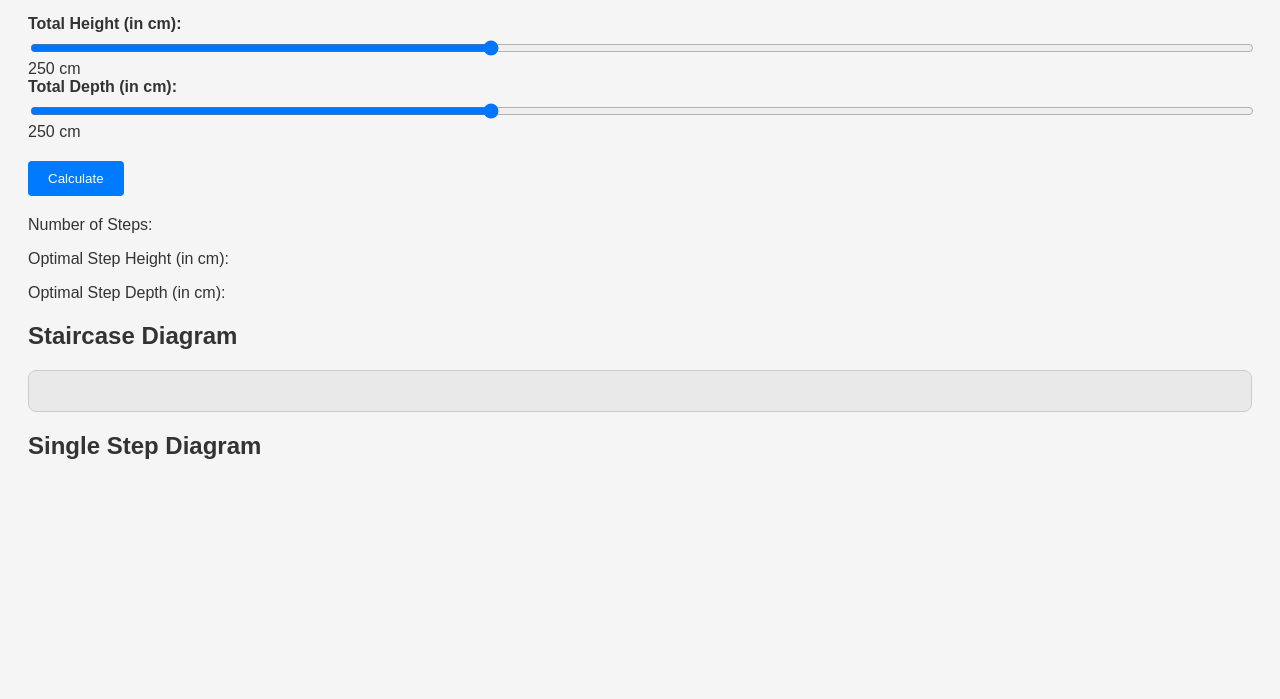
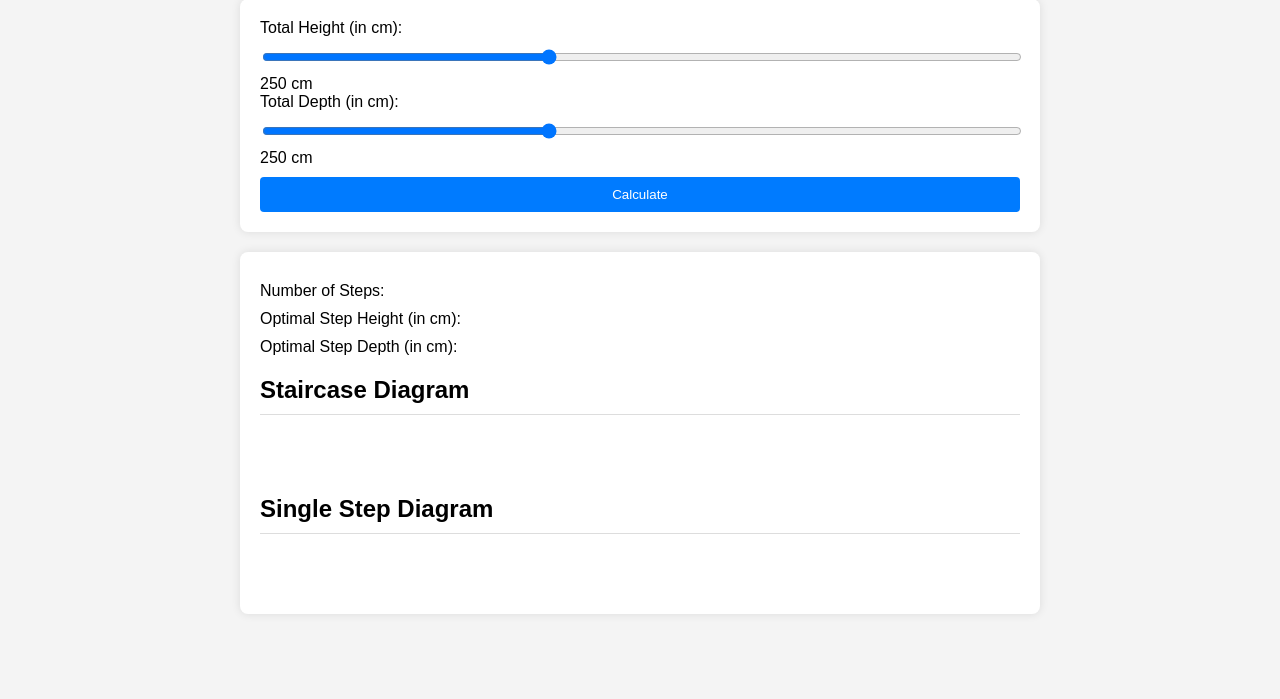
Before and after one commit to joachimth/StairCaseCalculation, a plain HTML site: page index.html in a window 1280 px wide. Shown: the part 101-800 px from the top of the page. Drawn offline with nearby package versions, Linux system fonts and the light colour scheme.

Commit message:
readme og style

```diff
--- a/styles.css
+++ b/styles.css
@@ -1,92 +1,65 @@
 body {
-    font-family: Arial, sans-serif;
+    font-family: 'Arial', sans-serif;
     padding: 20px;
-    background-color: #f5f5f5;
-    color: #333;
-}
-
-.container {
     max-width: 800px;
     margin: 0 auto;
-    padding: 20px;
-    background-color: #fff;
-    border-radius: 8px;
-    box-shadow: 0 0 10px rgba(0, 0, 0, 0.1);
+    background-color: #f4f4f4;
 }
 
 h1 {
     text-align: center;
-    margin-bottom: 30px;
+    color: #333;
 }
 
-.input-section {
+.input-section, .results-section {
+    background-color: #fff;
+    padding: 20px;
+    border-radius: 8px;
     margin-bottom: 20px;
+    box-shadow: 0 0 10px rgba(0, 0, 0, 0.1);
 }
 
 label {
     display: block;
-    margin-bottom: 5px;
-    font-weight: bold;
+    margin-bottom: 10px;
 }
 
 input[type="range"] {
-    width: 100%;
-}
-
-output {
-    display: inline-block;
-    margin-left: 10px;
-    font-weight: bold;
+    width: 100%; /* Full-width on mobile for better touch control */
+    margin-bottom: 10px;
 }
 
 button {
     display: block;
-    margin-top: 20px;
-    padding: 10px 20px;
+    width: 100%; /* Full-width on mobile */
+    padding: 10px;
     background-color: #007BFF;
     color: #fff;
     border: none;
     border-radius: 4px;
+    margin-top: 10px;
     cursor: pointer;
-    transition: background-color 0.2s ease-in-out;
 }
 
 button:hover {
     background-color: #0056b3;
 }
 
-#staircaseDiagram {
-    max-width: 100%;
-    overflow-x: auto;
-    border: 1px solid #ccc;
-    padding: 20px;
-    background-color: #e9e9e9;
-    border-radius: 8px;
+.results-section p {
+    margin: 10px 0;
 }
 
-@media only screen and (max-width: 600px) {
-    body {
-        padding: 10px;
-    }
-
-    .container {
-        padding: 10px;
-    }
+h2 {
+    margin-top: 20px;
+    border-bottom: 1px solid #ddd;
+    padding-bottom: 10px;
 }
 
-/* Tilføj dette i bunden af din nuværende CSS */
-
-/* Slider tilpasninger for mindre skærme */
-@media only screen and (max-width: 600px) {
-    input[type="range"] {
-        width: 100%;
-        height: 50px; /* Gør skyderen højere for at øge berøringsområdet */
-        margin-bottom: 25px; /* Tilføj mere margin for bedre adskillelse */
-    }
-
-    /* Justerer output-værdierne for at sikre, at de ikke overlap */
-    output {
-        display: block;
-        margin: 10px 0;
-    }
+/* For the SVG */
+#staircaseDiagram, #singleStepDiagram {
+    width: 100%;
+    max-width: 400px; /* Sets a maximum width */
+    margin: 0 auto; /* Centers the SVG in the middle */
+    display: block;
+    padding: 20px 0;
 }
```
Also changed, not shown: 1 other file.
